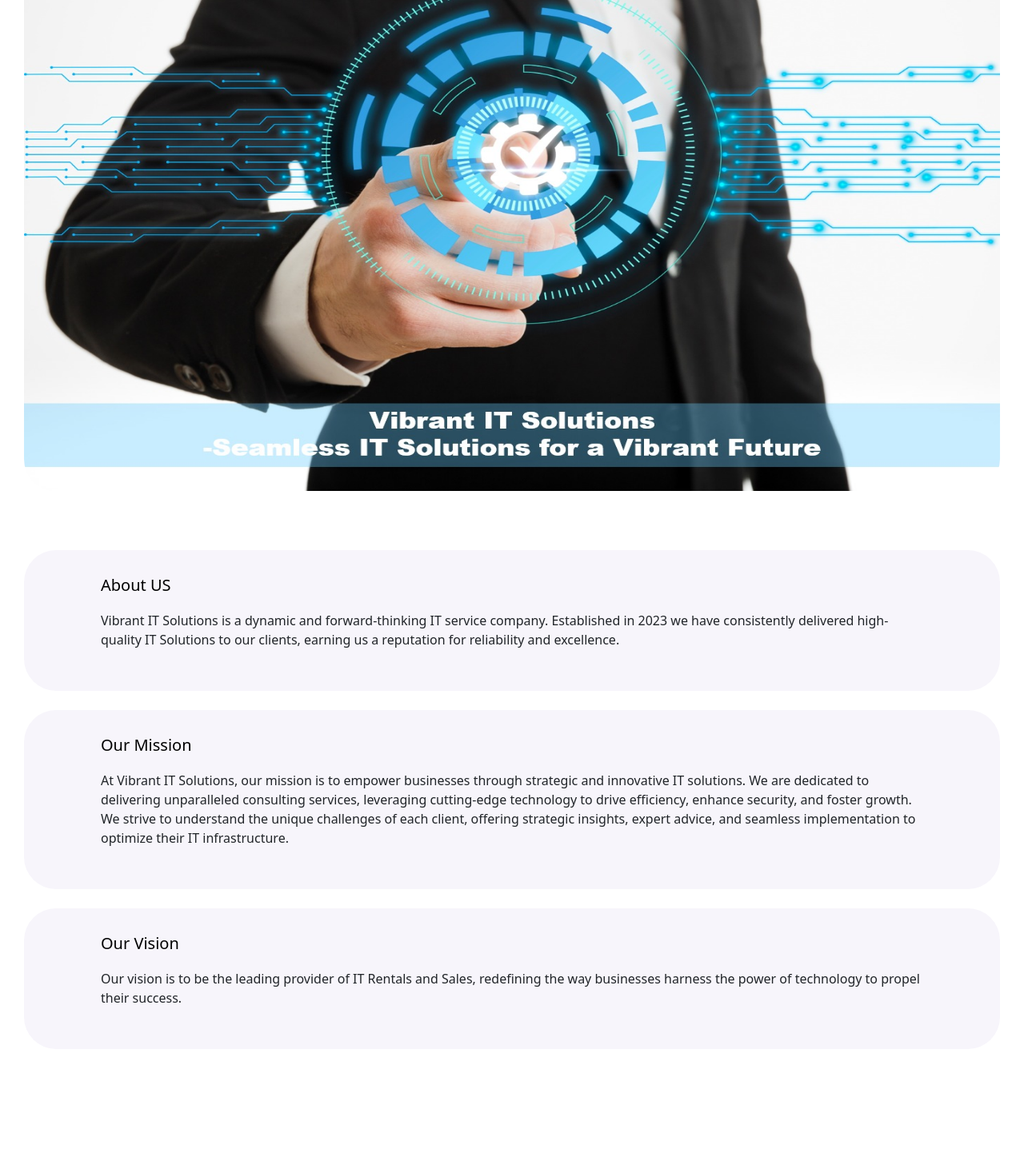
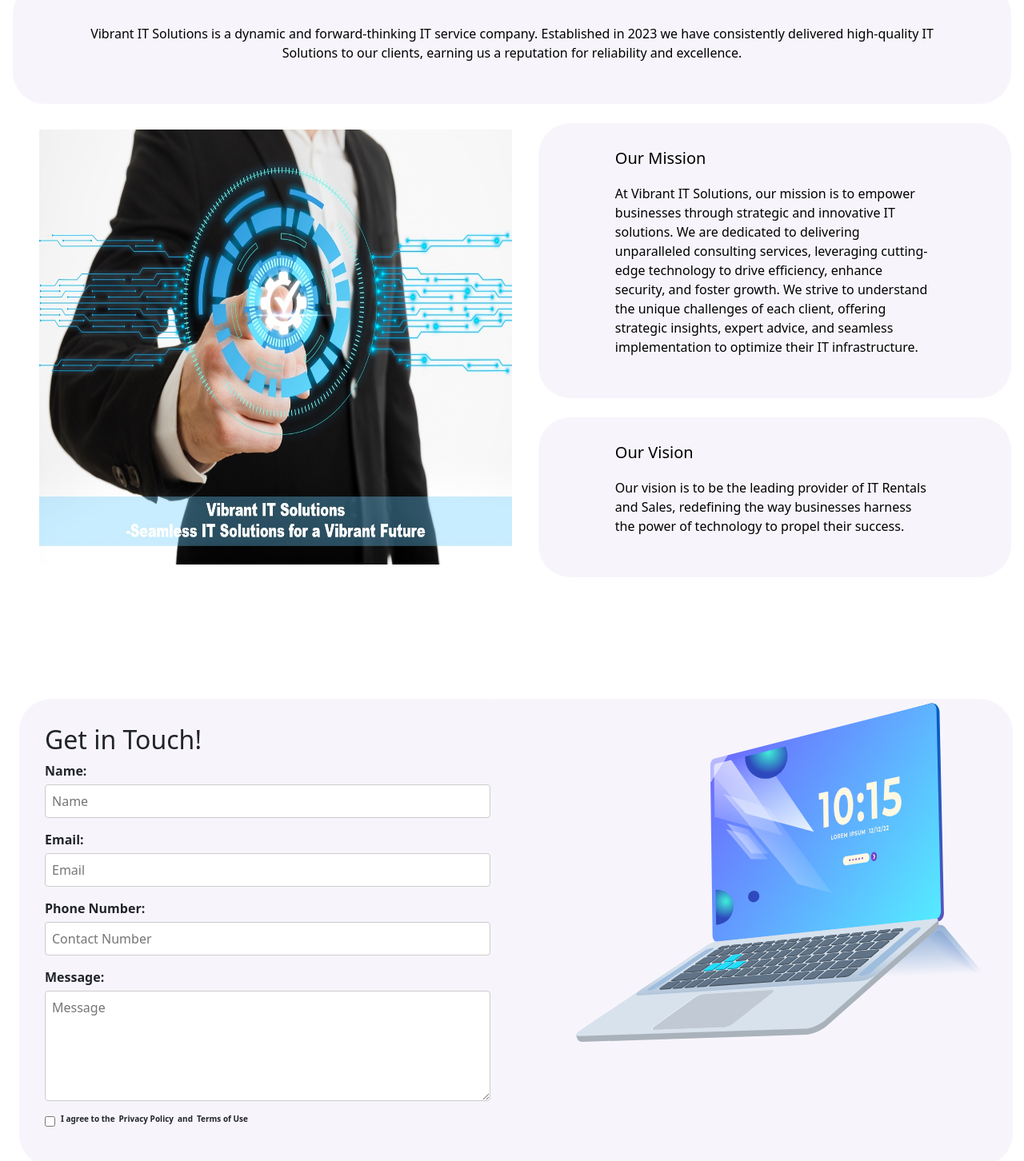
Before and after one commit to raptor1769/vibrant-solutions, a React (Create React App) app: page /aboutUs in a window 1280 px wide. Shown: the part 280-1732 px from the top of the page at 80% size. Built offline with nearby package versions, Linux system fonts and the light colour scheme.

Commit message:
About Us and Server integration

```diff
--- a/src/components/Header/Header.css
+++ b/src/components/Header/Header.css
@@ -6,7 +6,7 @@
   justify-content: space-between;
   gap: 32px;
   margin-bottom: 2rem;
-  background-color: #445742;
+  /* background-color: #445742; */
 }
 
 .header-logo-container {
@@ -41,8 +41,7 @@
   justify-content: space-between;
   background-color: white;
   text-decoration: none;
-  color: white;
-  background-color: #445742;
+  color: black;
 }
 
 .nav-item:hover {
--- a/src/components/aboutUs/AboutUs.js
+++ b/src/components/aboutUs/AboutUs.js
@@ -1,21 +1,70 @@
 import { forwardRef } from 'react';
-
-import Laptop from '../../assets/images/Laptop.svg';
-import Cube1 from '../../assets/images/Cube4.png';
-import Cube2 from '../../assets/images/Cube8.png';
+import { useState } from 'react';
 import './aboutUs.css';
 import CardDetail from '../common/CardDetail/CardDetail';
+import Picture from '../../assets/images/Laptop.svg';
 
 export const AboutUs = forwardRef((props, ref) => {
   const data = 'Vibrant IT Solutions is a dynamic and forward-thinking IT service company. Established in 2023 we have consistently delivered high-quality IT Solutions to our clients, earning us a reputation for reliability and excellence.';
-  const mission = 'At Vibrant IT Solutions, our mission is to empower businesses through strategic and innovative IT solutions. We are dedicated to delivering unparalleled consulting services, leveraging cutting-edge technology to drive efficiency, enhance security, and foster growth. We strive to understand the unique challenges of each client, offering strategic insights, expert advice, and seamless implementation to optimize their IT infrastructure. '
-  const vision = 'Our vision is to be the leading provider of IT Rentals and Sales, redefining the way businesses harness the power of technology to propel their success.'
+  const mission = 'At Vibrant IT Solutions, our mission is to empower businesses through strategic and innovative IT solutions. We are dedicated to delivering unparalleled consulting services, leveraging cutting-edge technology to drive efficiency, enhance security, and foster growth. We strive to understand the unique challenges of each client, offering strategic insights, expert advice, and seamless implementation to optimize their IT infrastructure.';
+  const vision = 'Our vision is to be the leading provider of IT Rentals and Sales, redefining the way businesses harness the power of technology to propel their success.';
+
+  const [formData, setFormData] = useState({
+    name: '',
+    phno: '',
+    email: '',
+    message: '',
+    agree:'off',
+  });
+  const [isSubmitting, setIsSubmitting] = useState(false);
+  const [msg, setMsg] = useState(null);
+
+  const handleChange = (e) => {
+    const { name, value } = e.target;
+    debugger;
+    if(name=='agree'){
+      formData.agree=='on'? setFormData({
+        ...formData,
+        [name]: 'off'
+      }):setFormData({
+        ...formData,
+        [name]: 'on'
+      })
+    }else{
+    setFormData({
+      ...formData,
+      [name]: value
+    });
+  }
+  };
+
+  const handleSubmit = async (e) => {
+    e.preventDefault();
+    setIsSubmitting(true);
+    try {
+      const response = await fetch('http://localhost:5000/send-email', {
+        method: 'POST',
+        headers: {
+          'Content-Type': 'application/json'
+        },
+        body: JSON.stringify(formData)
+      });
+      const result = await response.json();
+      setMsg(result.message);
+    } catch (error) {
+      console.error('Error:', error);
+      setMsg('Failed to send email');
+    } finally {
+      setIsSubmitting(false);
+    }
+  };
+
   return (
     <>
       <div>
         <CardDetail
           title={"About Us"}
-      header ={"About US"}
+          header={"About US"}
           img={''}
           mission={mission}
           vision={vision}
@@ -27,6 +76,82 @@
           color={''}
           Future={''}
         />
+        <div className="contact-container">
+          <div className="contact">
+            <h2>Get in Touch!</h2>
+            <form onSubmit={handleSubmit} className='form'>
+              <div className='form-item'>
+                <label htmlFor="name">Name:</label>
+                <input
+                  type="text"
+                  id="name"
+                  name="name"
+                  value={formData.name}
+                  onChange={handleChange}
+                  placeholder="Name"
+                  required
+                />
+              </div>
+              <div className='form-item'>
+                <label htmlFor="email">Email:</label>
+                <input
+                  type="email"
+                  id="email"
+                  name="email"
+                  placeholder="Email"
+                  value={formData.email}
+                  onChange={handleChange}
+                  required
+                />
+              </div>
+              <div className='form-item'>
+                <label htmlFor="PhNo">Phone Number:</label>
+                <input
+                  type="tel"
+                  id="phno"
+                  name="phno"
+                  placeholder="Contact Number"
+                  value={formData.phno}
+                  onChange={handleChange}
+                  required
+                />
+              </div>
+              <div className='form-item'>
+                <label htmlFor="message">Message:</label>
+                <textarea
+                  id="message"
+                  name="message"
+                  placeholder="Message"
+                  value={formData.message}
+                  onChange={handleChange}
+                  rows="5"
+                  cols="57"
+                />
+              </div>
+              <div className='form-item radioButton'>
+                <input
+                  type="checkbox"
+                  id="agree"
+                  name="agree"
+                  onChange={handleChange}
+                  required
+                />
+                <label htmlFor="agree" className='privacy-terms'>
+                  I agree to the <span className="bold">Privacy Policy</span> and <span className="bold">Terms of Use</span>
+                </label>
+              </div>
+              {formData.agree=='on' &&
+              <div className='card-button-1'>
+                <button type="submit" value="Send">Contact With Us Now</button>
+              </div>
+              }
+              {msg && <p>{msg}</p>}
+            </form>
+          </div>
+          <div className="picture">
+            <img src={Picture} alt="Contact Us" />
+          </div>
+        </div>
       </div>
     </>
   );
--- a/src/components/aboutUs/aboutUs.css
+++ b/src/components/aboutUs/aboutUs.css
@@ -14,54 +14,135 @@
   margin: 16px auto;
 }
 
-.about-us-container h1 {
-  font-size: 36px;
-  margin-bottom: 20px;
-  text-align: left;
+.contact-container {
+  display: flex;
+  align-items: flex-start;
+  justify-content: space-between;
+  margin-top: 24px;
+  margin-left: 24px;
+  margin-right: 24px;
+  margin-bottom: 5%;
+  width: 97%;
+  background: #f7f5fb;
+  border-radius: 42px;
 }
 
-.about-us-container p {
-  font-size: 18px;
-  line-height: 1.6;
-  margin-bottom: 20px;
-  text-align: left;
+.contact {
+  background: #f7f5fb;
+  padding: 2rem;
+  border-radius: 40px;
+  width: 50%;
+  box-sizing: border-box;
+}
+.privacy-terms {
+  display: flex;
+  align-items: center;
+  font-size: 10px;
 }
 
-.about-us-section {
-  margin-bottom: 40px;
+.privacy-terms .bold {
+  font-weight: bold;
+  margin-left: 5px;
+  margin-right: 5px;
+}
+.picture {
+  width: 50%;
+  display: flex;
+  align-items: center;
+  justify-content: center;
 }
 
-.about-us-section h2 {
-  font-size: 28px;
-  margin-bottom: 15px;
-}
-.about-us-section p {
-  font-size: 18px;
-  line-height: 1.6;
-  margin-bottom: 20px;
-  text-align: left;
+.picture img {
+  max-width: 100%;
+  height: auto;
 }
 
-.about-us-section ul {
-  list-style-type: none;
-  padding: 0;
+form {
+  display: flex;
+  flex-direction: column;
+  width: 100%;
+  margin: 0 auto;
 }
 
-.about-us-section ul li {
-  font-size: 18px;
-  line-height: 1.6;
-  margin-bottom: 10px;
+.form-item {
+  display: flex;
+  flex-direction: column;
+  align-items: center;
+  margin-bottom: 15px;
+  width: 100%;
+}
+.radioButton{
+  display: flex;
+  flex-direction: row;
+  align-items: left;
+  margin-bottom: 15px;
+  width: 100%;
+}
+.card-button-1 {
+  text-align: center; /* Center align the button */
+}
+.card-button-1 button {
+  background: rgb(4, 96, 250);
+  /* background: linear-gradient(90deg, rgba(4, 96, 250, 1) 0%, rgba(0, 212, 255, 0.5971638655462185) 100%); */
+  color: white;
+  border: none;
+  height: 40px;
+  width: 100%;
+  font-size: 15px;
+  margin-top: 3%;
+}
+#agree{
+  width:fit-content;
+  margin-right:7px;
+}
+label {
+  margin-bottom: 5px;
+  font-weight: bold;
+  align-self: flex-start;
 }
 
-.mesh-bg {
-  height: 600px;
-  width: 533px;
+input,
+textarea {
+  padding: 8px;
+  font-size: 16px;
+  border: 1px solid #ccc;
+  border-radius: 4px;
+  width: 100%;
+  box-sizing: border-box;
 }
+
+button {
+  padding: 10px 20px;
+  font-size: 16px;
+  color: #fff;
+  background-color: #007bff;
+  border: none;
+  border-radius: 4px;
+  cursor: pointer;
+  align-self: center;
+}
+
+button:hover {
+  background-color: #0056b3;
+}
+
 @media (max-width: 767px) {
   .about-us-container {
     text-align: center;
   }
-  .preview-mesh {
-    display: none !important;
+  .contact-container {
+    flex-direction: column;
+    width: 86%;
+    margin-left: 7%;
+    border-radius: 42px;
+  }
+  .contact {
+    width: 100%;
+  }
+  .picture{
+    display: none;
+  }
+  .card-button-1 button{
+      width:100%;
   }
 }
--- a/src/components/carousel/SlideShow.css
+++ b/src/components/carousel/SlideShow.css
@@ -5,7 +5,7 @@
 
 .carousel-item {
   width: 100%;
-  height: 630px;
+  height: 750px;
   background-color: black;
   color: black;
   position: relative;
@@ -68,7 +68,7 @@
   }
 }
 .carousel-inner{
-  height: 44rem;
+  height: 50rem;
 }
 .carousel .carousel-indicators {
   display: flex;
--- a/src/components/common/CardDetail/CardDetail.css
+++ b/src/components/common/CardDetail/CardDetail.css
@@ -1,16 +1,40 @@
 .card-image {
   width: 100%;
   height: 800px;
+}
+.card-image-aboutUs{
+  width: 100%;
+  height: 45rem;
+  display: flex;
+  justify-content: center;
+  overflow: hidden;
 }
 .product-img-resize {
   width: 100%;
   height: 800px;
   border-radius: 40px;
 }
+.details-card{
+  display: flex;
+}
+.card-data{
+  width: 90%;
+}
+.aboutUs{
+  margin-left: 1rem;
+  margin-right: 1rem;
+  background-color: rgb(255, 255, 255);
+  border-radius: 40px;
+}
+.aboutUs-title{
+  padding: 2rem 0 2rem 0;
+  background: #f7f5fb;
+  border-radius: 40px;
+}
 .about{
-  width: 100%;
-  height:700px;
-  border-radius: 40px;
+  width: 90%;
+  height: 34rem;
+  margin-top: 2rem;
 }
 .heading-title {
   background: #f7f5fb;
@@ -88,15 +112,29 @@
     width: 100%;
     height: 300px;
   }
+  .details-card ,.details-card {
+    flex-direction: column; /* Stack elements vertically */
+    align-items: center; /* Center align elements */
+  }
+  .card-container{
+    margin-bottom: 2rem;
+  }
+  .card-image-aboutUs {
+    width: 100%;
+    height: 300px;
+  }
 
   .product-img-resize,.about{
     width: 100%;
     height: 270px;
+    border-radius: 40px;
   }
 
-  .heading-title {
+  .details-card .heading-title {
     margin-top: 1rem;
-    text-align: center; /* Center-align the text */
+    text-align: center;
+    width:100%;
+    padding: 2rem 3rem 2rem 3rem;
   }
 
   .heading-title h1 {
--- a/src/components/common/CardDetail/CardDetail.js
+++ b/src/components/common/CardDetail/CardDetail.js
@@ -9,6 +9,7 @@
 import cable from '../../../assets/images/Server repair.jpg';
 import cloud from '../../../assets/images/IT Services.jpg';
 import img from '../../../assets/images/aboutus.jpeg';
+
 
 const CardDetail = ({ title, type, description, series, KeyFeatures, CustomizationOptions, Extras, Future ,header,mission,vision}) => {
   const renderPic =() =>{
@@ -33,11 +34,43 @@
   }
   return (
     <div className={`card-container ${type}-card`}>
-      <div className="details">
-        <div className="card-image">{
+
+        {title=='About Us'?(
+          <div className='aboutUs'>
+          <div className='aboutUs-title'>
+              <center>{header!=''?<h1>{header}</h1>:<h1>{title}</h1>}</center>
+          </div>
+          <div className='heading-title'>
+              <center><p>{description}</p></center>
+          </div>
+          <div className="details-card">
+            <div className="card-image-aboutUs">{
               renderPic()
               }
             </div>
+            <div className='card-data'>
+                {mission && <div className="heading-title">
+                  <h3>Our Mission</h3>
+                  <p className='mission'>{mission}</p>
+                </div>}
+                {vision && <div className="heading-title">
+                  <h3>Our Vision</h3>
+                  <p className='vision'>{vision}</p>
+                </div>}
+            </div>
+            </div>
+          </div>
+        )
+        :
+        (
+          <>
+          <div className="details-card">
+          <div className="card-image">
+            {
+              renderPic()
+            }
+          </div>
+
             <div className="heading-title">
               {header!=''?<h3>{header}</h3>:<h3>{title}</h3>}
               <p>{description}</p>
@@ -98,12 +131,18 @@
                 );
               })}
             </div>}
-        <div className="card-button">
+            </div>
+          </>
+
+
+        )
+        }
+
+        {title!="About Us" && <div className="card-button">
           <Link to={`/`} className="Links">
             <button>Back to Homepage</button>
           </Link>
-        </div>
-      </div>
+        </div>}
     </div>
   );
 };
```
Also changed, not shown: 2 other files (tests, documents, lock files or other folders). Lines whose indentation alone changed are shown as unchanged.
